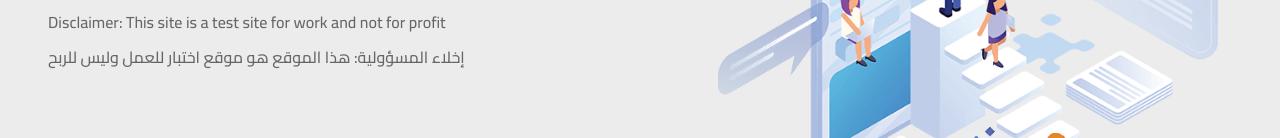
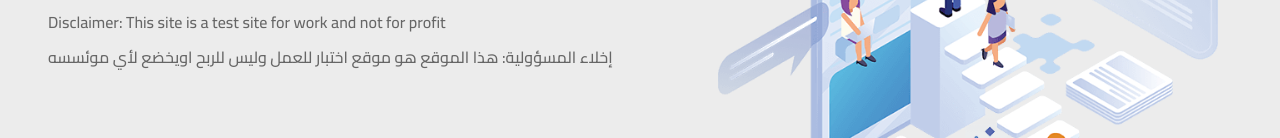
Before and after one commit to ibrahem-2022/html-and--css-ibrahem, a plain HTML site: page index.html in a window 1280 px wide. Shown: the part 420-558 px from the top of the page. Drawn offline with Linux system fonts and the light colour scheme; a web font is replaced by a local one.

Commit message:
Update index.html

```diff
--- a/index.html
+++ b/index.html
@@ -70,7 +70,7 @@
         <div class="text">
             <h1>Welcome to the site of the future</h1>
             <p>Disclaimer: This site is a test site for work and not for profit</p>
-            <p>إخلاء المسؤولية: هذا الموقع هو موقع اختبار للعمل وليس للربح</p>
+            <p> إخلاء المسؤولية: هذا الموقع هو موقع اختبار للعمل وليس للربح اويخضع لأي موئسسه </p>
 
         </div>
         <div class="image">
```
